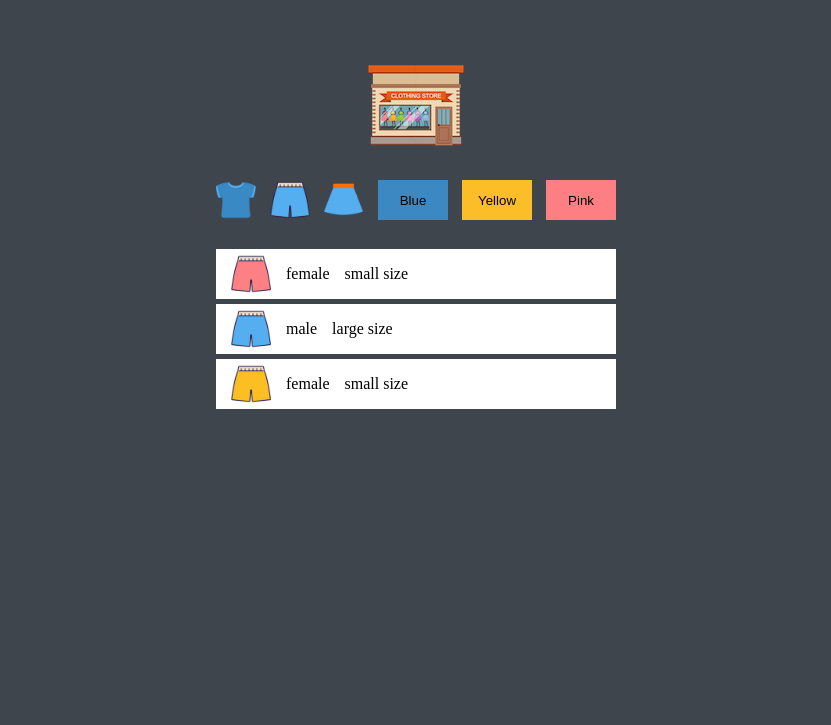
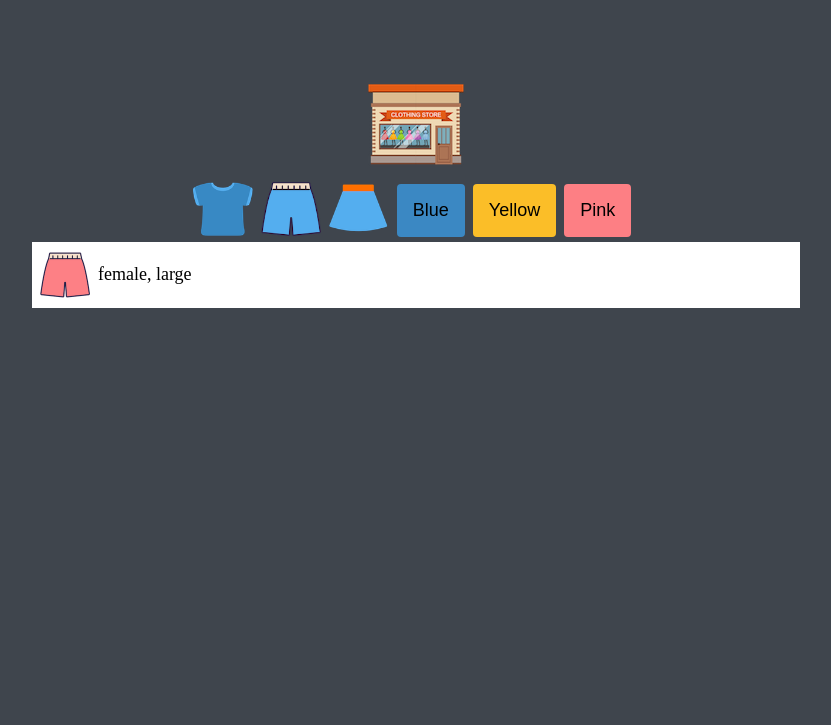
Before and after one commit to dongree/miniGame_dreamCoding, a plain HTML site: page index.html in a window 1280 px wide. Shown: the whole page, without its empty margins (224-1055 px from the left). Drawn offline with Linux system fonts and the light colour scheme.

Commit message:
htmlcss_ellie

```diff
--- a/index.html
+++ b/index.html
@@ -8,37 +8,22 @@
     <script src="src/main.js" defer></script>
   </head>
   <body>
-    <section class="logo">
-      <img src="img/logo.png" alt="">
-    </section>
-    <section class="select">
-      <ul class="nav_bar">
-        <li class="clothes"><img src="img/blue_t.png" alt=""></li>
-        <li class="clothes"><img src="img/blue_p.png" alt=""></li>
-        <li class="clothes"><img src="img/blue_s.png" alt=""></li>
-        <li class="color"><button class='blue'>Blue</button></li>
-        <li class="color"><button class='yellow'>Yellow</button></li>
-        <li class="color"><button class='pink'>Pink</button></li>
-      </ul>
-    </section>
-    <section class="list">
-      <ul>
-        <li>
-          <img src="img/pink_p.png" alt="">
-          <span class="sex">female</span>
-          <span class="size">small size</span>
-        </li>
-        <li>
-          <img src="img/blue_p.png" alt="">
-          <span class="sex">male</span>
-          <span class="size">large size</span>
-        </li>
-        <li>
-          <img src="img/yellow_p.png" alt="">
-          <span class="sex">female</span>
-          <span class="size">small size</span>
-        </li>
-      </ul>
-    </section>
+    <!-- Logo -->
+    <img src="img/logo.png" alt="Logo" class="logo">
+    <!-- Button -->
+    <div class="buttons">
+      <button class='btn'><img src="img/blue_t.png" alt="tshirt" class="imgBtn"></button>
+      <button class='btn'><img src="img/blue_p.png" alt="pants" class="imgBtn"></button>
+      <button class='btn'><img src="img/blue_s.png" alt="skirt" class="imgBtn"></button>
+      <button class='btn colorBtn blue'>Blue</button>
+      <button class='btn colorBtn yellow'>Yellow</button>
+      <button class='btn colorBtn pink'>Pink</button>
+    </div>
+    <!-- Items -->
+    <ul class="items">
+      <li class='item'>
+        <img src="img/pink_p.png" alt="pants" class="item__thumbnail">          <span class="item__description">female, large</span>
+      </li>
+    </ul>
   </body>
 </html>
--- a/style.css
+++ b/style.css
@@ -6,92 +6,102 @@
   --color-yellow: #fbbe28;
   --color-pink: #fd7f84;
   --color-light-grey: #dfdfdf;
+
+  /* size */
+  --base-space: 8px;
+  --size-button: 60px;
+  --size-border: 4px;
+  --size-thumbnail: 50px;
+  --font-size: 18px;
+
+  /* animation */
+  --animation-duration: 300ms;
 }
 
 * {
   box-sizing: border-box;
   padding: 0;
+
   margin: 0;
 }
 
 body {
   background-color: var(--color-black);
-}
-
-ul {
-  list-style-type: none;
-}
-
-button {
-  outline: none;
-  border: none;
+  display: flex;
+  flex-direction: column;
+  justify-content: center;
+  align-items: center;
+  height: 100vh;
 }
 
 .logo {
-  display: flex;
-  justify-content: center;
-  margin-top: 60px;
+  cursor: pointer;
+  transition: transform var(--animation-duration) ease;
 }
 
-.logo img:hover {
-  transform: scale(1.2);
+.buttons {
+  display: flex;
+  align-items: center;
 }
 
-.select {
-  display: flex;
-  justify-content: center;
+.btn {
+  background-color: transparent;
+  border: none;
+  outline: none;
+  cursor: pointer;
+  transition: transform var(--animation-duration) ease;
+  margin-right: var(--base-space);
 }
 
-.nav_bar {
-  display: flex;
-  width: 400px;
-  justify-content: space-between;
-  margin: 20px;
+.logo:hover,
+.btn:hover {
+  transform: scale(1.1);
 }
 
-.nav_bar li:hover {
-  transform: scale(1.2);
+.imgBtn {
+  width: var(--size-button);
+  height: var(--size-button);
 }
 
-.nav_bar .clothes img,
-.list img {
-  width: 40px;
-  height: 40px;
+.colorBtn {
+  font-size: var(--font-size);
+  padding: calc(var(--base-space) * 2);
+  border-radius: var(--size-border);
 }
 
-.nav_bar .color button {
-  width: 70px;
-  height: 40px;
-}
-
-.nav_bar .color .blue {
+.blue {
   background-color: var(--color-blue);
 }
 
-.nav_bar .color .yellow {
+.yellow {
   background-color: var(--color-yellow);
 }
 
-.nav_bar .color .pink {
+.pink {
   background-color: var(--color-pink);
 }
 
-.list {
-  display: flex;
-  justify-content: center;
+.items {
+  width: 60%;
+  height: 60%;
+  list-style: none;
+  overflow-y: scroll;
 }
 
-.list li {
+.item {
+  background-color: var(--color-white);
   display: flex;
   align-items: center;
-  width: 400px;
-  height: 50px;
-  background-color: var(--color-white);
-  margin-top: 5px;
+  padding: var(--base-space);
+  margin-bottom: var(--base-space);
 }
 
-.list li img,
-.sex,
-.size {
-  margin-left: 15px;
+.item__thumbnail {
+  width: var(--size-thumbnail);
+  height: var(--size-thumbnail);
 }
+
+.item__description {
+  margin-left: var(--base-space);
+  font-size: var(--font-size);
+}
```
